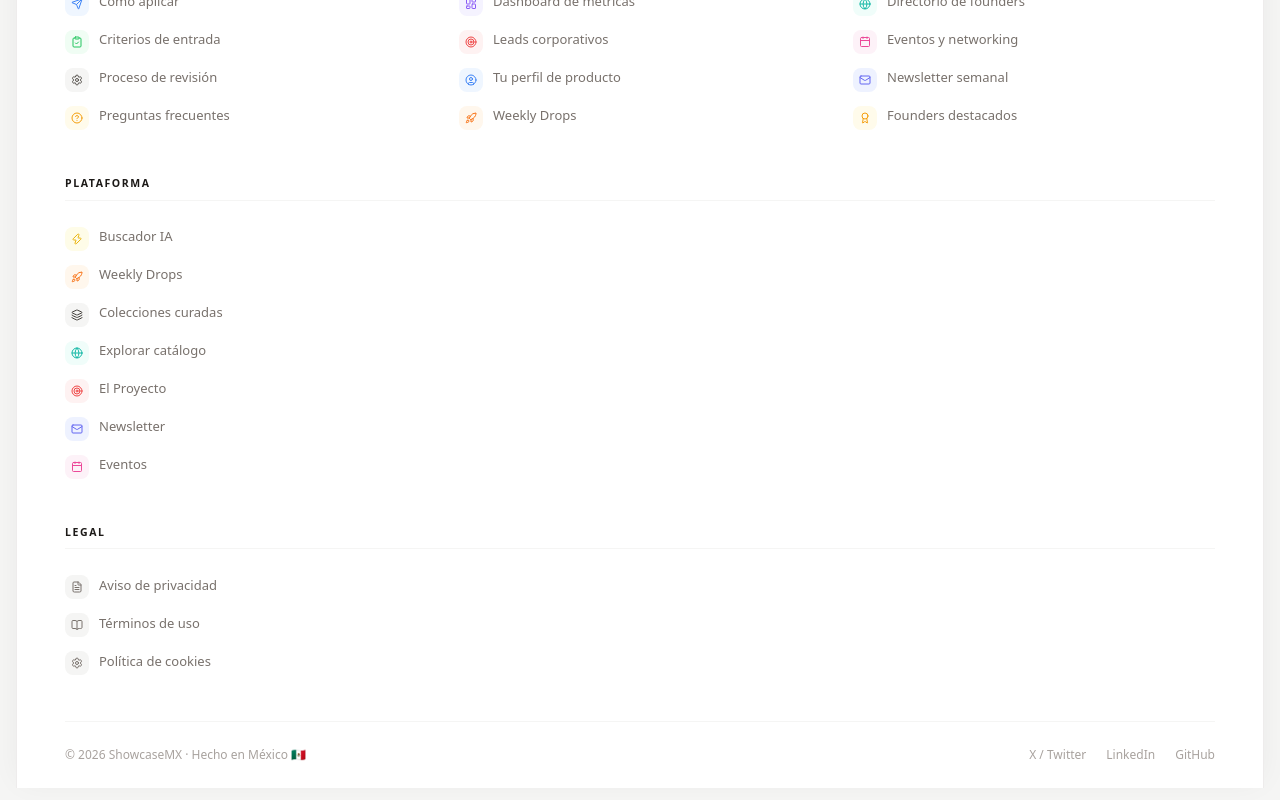
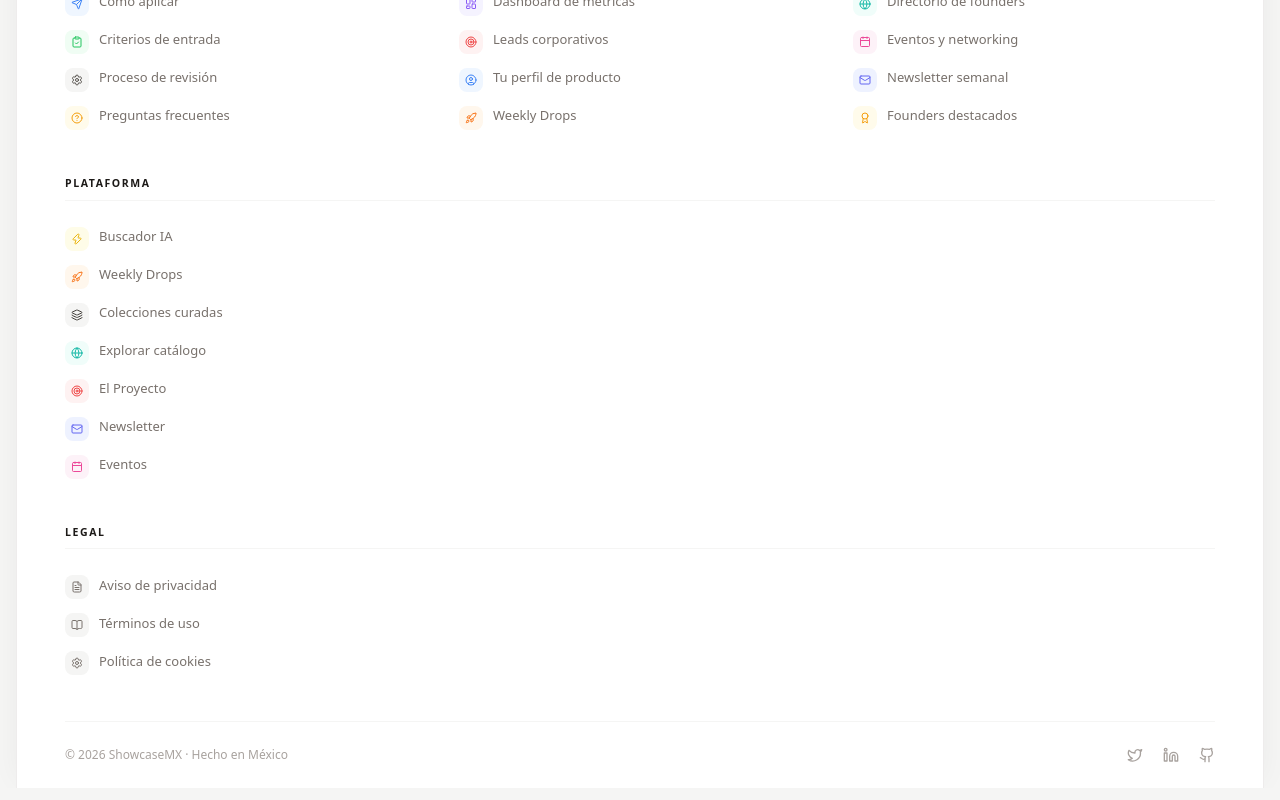
Before and after one commit to mxfounders/showcasemx, a Next.js app: page / in a window 1280 px wide. Shown: the part 1636-2436 px from the top of the page. Built offline with nearby package versions, Linux system fonts and the light colour scheme.

Commit message:
fix: footer pegado hasta abajo sin margen, quitar emojis, agregar iconos reales de X/LinkedIn/GitHub

```diff
--- a/src/components/footer.tsx
+++ b/src/components/footer.tsx
@@ -11,6 +11,7 @@ import {
   Send, LayoutDashboard, UserCircle, Rocket,
   Globe, Calendar, Mail, Award,
   ClipboardCheck, HelpCircle, Settings, Zap,
+  Twitter, Linkedin, Github
 } from "lucide-react";
 
 // ─── Datos ────────────────────────────────────────────────────────────────────
@@ -162,7 +163,7 @@ function FooterLink({ href, label, icon: Icon, iconBg, iconColor }: {
 
 export function Footer() {
   return (
-    <footer className="px-4 pb-4 mt-24">
+    <footer className="px-4 mt-24">
       <div className="max-w-7xl mx-auto bg-white rounded-t-2xl border border-b-0 border-stone-200/70 shadow-[0_-4px_32px_-4px_rgba(0,0,0,0.06)]">
 
         {/* Top — Logo + tagline */}
@@ -231,24 +232,33 @@ export function Footer() {
         <div className="border-t border-stone-100 mx-12" />
         <div className="px-12 py-6 flex items-center justify-between">
           <p className="text-[12px] text-stone-400">
-            © {new Date().getFullYear()} ShowcaseMX · Hecho en México 🇲🇽
+            © {new Date().getFullYear()} ShowcaseMX · Hecho en México
           </p>
           <div className="flex items-center gap-5">
-            {[
-              { label: "X / Twitter", href: "https://x.com/showcasemx" },
-              { label: "LinkedIn",    href: "https://linkedin.com/company/showcasemx" },
-              { label: "GitHub",      href: "https://github.com/mxfounders" },
-            ].map((s) => (
-              <Link
-                key={s.href}
-                href={s.href}
-                target="_blank"
-                rel="noopener noreferrer"
-                className="text-[12px] text-stone-400 hover:text-stone-700 transition-colors"
-              >
-                {s.label}
-              </Link>
-            ))}
+            <Link
+              href="https://x.com/showcasemx"
+              target="_blank"
+              rel="noopener noreferrer"
+              className="text-stone-400 hover:text-stone-900 transition-colors"
+            >
+              <Twitter className="size-4" />
+            </Link>
+            <Link
+              href="https://linkedin.com/company/showcasemx"
+              target="_blank"
+              rel="noopener noreferrer"
+              className="text-stone-400 hover:text-stone-900 transition-colors"
+            >
+              <Linkedin className="size-4" />
+            </Link>
+            <Link
+              href="https://github.com/mxfounders"
+              target="_blank"
+              rel="noopener noreferrer"
+              className="text-stone-400 hover:text-stone-900 transition-colors"
+            >
+              <Github className="size-4" />
+            </Link>
           </div>
         </div>
 
```
